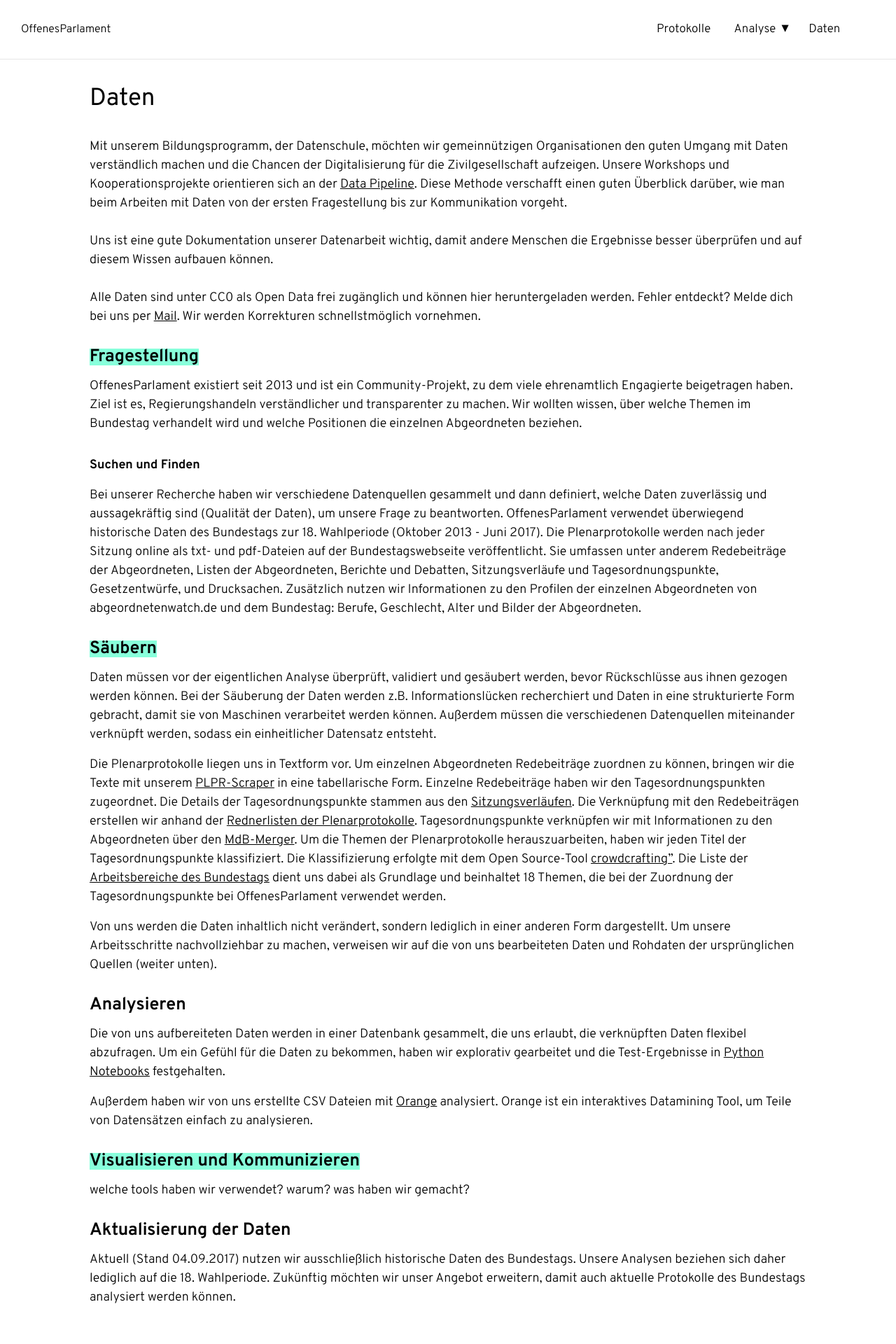
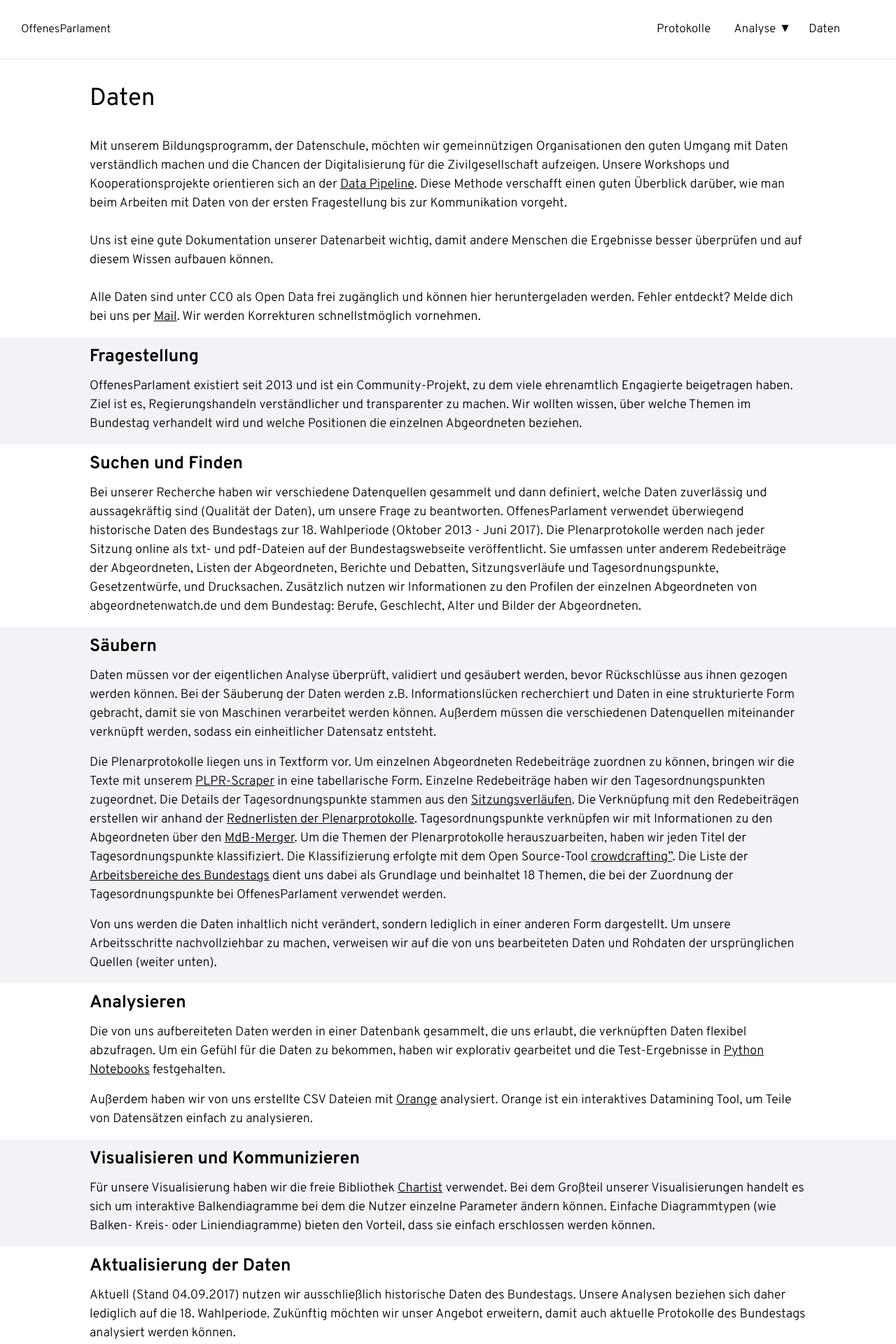
Before and after one commit to Datenschule/offenesparlament.de-frontend, a Jekyll site: the page built from daten/index.html, in a window 1280 px wide. Shown: the top 1920 px of the page at 70% size. Built offline with Jekyll 4.4.1, drawn with Linux system fonts in a browser that asks for light colours.

Commit message:
light modifications

```diff
--- a/daten/index.html
+++ b/daten/index.html
@@ -20,34 +20,44 @@ title: Daten
 		</p>
 	</div>
 </div>
+<div class="container-interlude container-bg-grey">
 	<div class="container">
 		<div class="container-left-12">
-		<h3><strong><span>Fragestellung</span></strong></h3>
+			<h3><strong>Fragestellung</strong></h3>
 			<p>OffenesParlament existiert seit 2013 und ist ein Community-Projekt, zu dem viele ehrenamtlich Engagierte beigetragen haben. Ziel ist es, Regierungshandeln verständlicher und transparenter zu machen. Wir wollten wissen, über
 				welche Themen im Bundestag verhandelt wird und welche Positionen die einzelnen Abgeordneten beziehen.
 			</p>
 		</div>
 	</div>
+</div>
+
 <div class="container">
 	<div class="container-left-12">
-		<p><strong>Suchen und Finden</strong></p>
-		<p>Bei unserer Recherche haben wir verschiedene Datenquellen gesammelt und dann definiert, welche Daten zuverlässig und aussagekräftig sind (Qualität der Daten), um unsere Frage zu beantworten. OffenesParlament verwendet überwiegend historische Daten des Bundestags zur 18. Wahlperiode (Oktober 2013 - Juni 2017). Die Plenarprotokolle werden nach jeder Sitzung online als txt- und pdf-Dateien auf der Bundestagswebseite veröffentlicht. Sie umfassen unter
-		anderem Redebeiträge der Abgeordneten, Listen der Abgeordneten, Berichte und Debatten, Sitzungsverläufe und Tagesordnungspunkte, Gesetzentwürfe, und Drucksachen. Zusätzlich nutzen wir Informationen zu den Profilen der einzelnen Abgeordneten von abgeordnetenwatch.de und dem Bundestag: Berufe, Geschlecht, Alter und Bilder der Abgeordneten.</p>
+		<h3><strong>Suchen und Finden</strong></h3>
+		<p>Bei unserer Recherche haben wir verschiedene Datenquellen gesammelt und dann definiert, welche Daten zuverlässig und aussagekräftig sind (Qualität der Daten), um unsere Frage zu beantworten. OffenesParlament verwendet überwiegend
+			historische Daten des Bundestags zur 18. Wahlperiode (Oktober 2013 - Juni 2017). Die Plenarprotokolle werden nach jeder Sitzung online als txt- und pdf-Dateien auf der Bundestagswebseite veröffentlicht. Sie umfassen unter
+			anderem Redebeiträge der Abgeordneten, Listen der Abgeordneten, Berichte und Debatten, Sitzungsverläufe und Tagesordnungspunkte, Gesetzentwürfe, und Drucksachen. Zusätzlich nutzen wir Informationen zu den Profilen der einzelnen
+			Abgeordneten von abgeordnetenwatch.de und dem Bundestag: Berufe, Geschlecht, Alter und Bilder der Abgeordneten.</p>
 	</div>
 </div>
+
+<div class="container-interlude container-bg-grey">
 	<div class="container">
 		<div class="container-left-12">
-		<h3><strong><span>Säubern</span></strong></h3>
+			<h3><strong>Säubern</strong></h3>
 			<p>
-			Daten müssen vor der eigentlichen Analyse überprüft, validiert und gesäubert werden, bevor Rückschlüsse aus ihnen gezogen werden können. Bei der Säuberung der Daten werden z.B. Informationslücken recherchiert und Daten in eine
+				Daten müssen vor der eigentlichen Analyse überprüft, validiert und gesäubert werden, bevor Rückschlüsse aus ihnen gezogen werden können. Bei der Säuberung der Daten werden z.B. Informationslücken recherchiert und Daten in
+				eine
 				strukturierte Form gebracht, damit sie von Maschinen verarbeitet werden können. Außerdem müssen die verschiedenen Datenquellen miteinander verknüpft werden, sodass ein einheitlicher Datensatz entsteht.
 			</p>
 			<p>
 				Die Plenarprotokolle liegen uns in Textform vor. Um einzelnen Abgeordneten Redebeiträge zuordnen zu können, bringen wir die Texte mit unserem <a href="https://github.com/Datenschule/plpr-scraper">PLPR-Scraper</a> in eine
-			tabellarische Form. Einzelne Redebeiträge haben wir den Tagesordnungspunkten zugeordnet. Die Details der Tagesordnungspunkte stammen aus den <a href="https://github.com/Datenschule/agendas">Sitzungsverläufen</a>. Die Verknüpfung
+				tabellarische Form. Einzelne Redebeiträge haben wir den Tagesordnungspunkten zugeordnet. Die Details der Tagesordnungspunkte stammen aus den <a href="https://github.com/Datenschule/agendas">Sitzungsverläufen</a>. Die
+				Verknüpfung
 				mit den Redebeiträgen erstellen wir anhand der <a href="https://github.com/Datenschule/topscraper">Rednerlisten der Plenarprotokolle</a>. Tagesordnungspunkte verknüpfen wir mit Informationen zu den Abgeordneten über den <a
 					href="https://github.com/Datenschule/mdb-merger">MdB-Merger</a>. Um die Themen der Plenarprotokolle herauszuarbeiten, haben wir jeden Titel der Tagesordnungspunkte klassifiziert. Die Klassifizierung erfolgte mit dem Open
-			Source-Tool <a href="https://crowdcrafting.org/">crowdcrafting”</a>. Die Liste der <a href="https://dipbt.bundestag.de/dip21.web/bt">Arbeitsbereiche des Bundestags</a> dient uns dabei als Grundlage und beinhaltet 18 Themen, die
+				Source-Tool <a href="https://crowdcrafting.org/">crowdcrafting”</a>. Die Liste der <a href="https://dipbt.bundestag.de/dip21.web/bt">Arbeitsbereiche des Bundestags</a> dient uns dabei als Grundlage und beinhaltet 18 Themen,
+				die
 				bei der Zuordnung der Tagesordnungspunkte bei OffenesParlament verwendet werden.
 			</p>
 			<p>
@@ -56,6 +66,8 @@ title: Daten
 			</p>
 		</div>
 	</div>
+</div>
+
 <div class="container">
 	<div class="container-left-12">
 		<h3><strong>Analysieren</strong></h3>
@@ -67,14 +79,20 @@ title: Daten
 		</p>
 	</div>
 </div>
+
+<div class="container-interlude container-bg-grey">
 	<div class="container">
 		<div class="container-left-12">
-		<h3><strong><span>Visualisieren und Kommunizieren</span></strong></h3>
-		<p>welche tools haben wir verwendet? warum?
-			was haben wir gemacht?
+			<h3><strong>Visualisieren und Kommunizieren</strong></h3>
+			<p>
+				Für unsere Visualisierung haben wir die freie Bibliothek <a href="https://gionkunz.github.io/chartist-js/">Chartist</a> verwendet.
+				Bei dem Großteil unserer Visualisierungen handelt es sich um interaktive Balkendiagramme bei dem die Nutzer einzelne Parameter ändern können.
+				Einfache Diagrammtypen (wie Balken- Kreis- oder Liniendiagramme) bieten den Vorteil, dass sie einfach erschlossen werden können.
 			</p>
 		</div>
 	</div>
+</div>
+
 <div class="container">
 	<div class="container-left-12">
 		<h3><strong>Aktualisierung der Daten</strong></h3>
@@ -96,48 +114,49 @@ title: Daten
 	<div class="container-left-12">
 		<div class="container-wrap-row">
 			<div class="container-wrap-item-2">
-				<img src="/static/img/icons/open-file-folder.png" alt="" style="float:left; max-height:3em; margin-right:10px;">
+				<!--<img src="/static/img/icons/open-file-folder.png" alt="" style="float:left; max-height:3em; margin-right:10px;">-->
+				<p class="ico ico-circle-down" style="float: left"></p>
 				<p class="smaller"><strong>Rohdatenzugriff zur Überprüfung der genutzten Datenbasis</strong><br/>
 					<a href="https://github.com/Datenschule/offenesparlament-data/tree/master/sessions/csv" target="_blank">CSV</a> |
 					<a href="https://github.com/Datenschule/offenesparlament-data/tree/master/sessions/json" target="_blank">JSON</a></p>
 			</div>
 			<div class="container-wrap-item-2">
-				<img src="/static/img/icons/open-file-folder.png" alt="" style="float:left; max-height:3em; margin-right:10px;">
+				<p class="ico ico-circle-down" style="float: left"></p>
 				<p class="smaller"><strong>Von uns aufbereitete Daten, die für die Analysen verwendet wurden</strong><br/>
 					<a href="https://github.com/Datenschule/offenesparlament-data/tree/master/sessions/csv" target="_blank">CSV</a> |
 					<a href="https://github.com/Datenschule/offenesparlament-data/tree/master/sessions/json" target="_blank">JSON</a></p>
 			</div>
 
 			<div class="container-wrap-item-2">
-				<img src="/static/img/icons/open-file-folder.png" alt="" style="float:left; max-height:3em; margin-right:10px;">
+				<p class="ico ico-circle-down" style="float: left"></p>
 				<p class="smaller"><strong>Scraper für das Abfragen der Daten auf der Webseite des Bundestags</strong><br/>
 					<a href="https://github.com/Datenschule/offenesparlament-data/tree/master/sessions/csv" target="_blank">CSV</a> |
 					<a href="https://github.com/Datenschule/offenesparlament-data/tree/master/sessions/json" target="_blank">JSON</a></p>
 			</div>
 
 			<div class="container-wrap-item-2">
-				<img src="/static/img/icons/open-file-folder.png" alt="" style="float:left; max-height:3em; margin-right:10px;">
+				<p class="ico ico-circle-down" style="float: left"></p>
 				<p class="smaller"><strong>Quellcode von OffenesParlament auf GitHub</strong><br/>
 					<a href="https://github.com/Datenschule/offenesparlament-data/tree/master/sessions/csv" target="_blank">CSV</a> |
 					<a href="https://github.com/Datenschule/offenesparlament-data/tree/master/sessions/json" target="_blank">JSON</a></p>
 			</div>
 
 			<div class="container-wrap-item-2">
-				<img src="/static/img/icons/open-file-folder.png" alt="" style="float:left; max-height:3em; margin-right:10px;">
+				<p class="ico ico-circle-down" style="float: left"></p>
 				<p class="smaller"><strong>Protokolle der Plenarsitzungen</strong><br/>
 					<a href="https://github.com/Datenschule/offenesparlament-data/tree/master/sessions/csv" target="_blank">CSV</a> |
 					<a href="https://github.com/Datenschule/offenesparlament-data/tree/master/sessions/json" target="_blank">JSON</a></p>
 			</div>
 
 			<div class="container-wrap-item-2">
-				<img src="/static/img/icons/open-file-folder.png" alt="" style="float:left; max-height:3em; margin-right:10px;">
+				<p class="ico ico-circle-down" style="float: left"></p>
 				<p class="smaller"><strong>Tasgesordnungspunkte aller Plenarsitzungen</strong><br/>
 					<a href="https://raw.githubusercontent.com/Datenschule/offenesparlament-data/master/tops/tops.csv" target="_blank">CSV</a> |
 					<a href="https://raw.githubusercontent.com/Datenschule/offenesparlament-data/master/tops/tops.json" target="_blank">JSON</a></p>
 			</div>
 
 			<div class="container-wrap-item-2" style="width: 100%">
-				<img src="/static/img/icons/open-file-folder.png" alt="" style="float:left; max-height:3em; margin-right:10px;">
+				<p class="ico ico-circle-down" style="float: left"></p>
 				<p class="smaller"><strong>Metadaten der MdBs der 18. Wahlperiode</strong><br/>
 					<a href="https://raw.githubusercontent.com/Datenschule/offenesparlament-data/master/mdb/mdb.csv" target="_blank">CSV</a> |
 					<a href="https://raw.githubusercontent.com/Datenschule/offenesparlament-data/master/mdb/mdb.json" target="_blank">JSON</a></p>
```
Also changed, not shown: app/speech-frequency.component-viz.html (+5 -5 lines), app/subject-viz.component.js (+11 -11 lines), app/subject-viz.html (+6 -6 lines), index.html (+17 -5 lines), static/scss/_fonts.scss (+14 -0 lines), static/scss/components/_sidemenu.scss (+16 -8 lines), static/css/main.css, 1 other file. Lines whose indentation alone changed are shown as unchanged.
